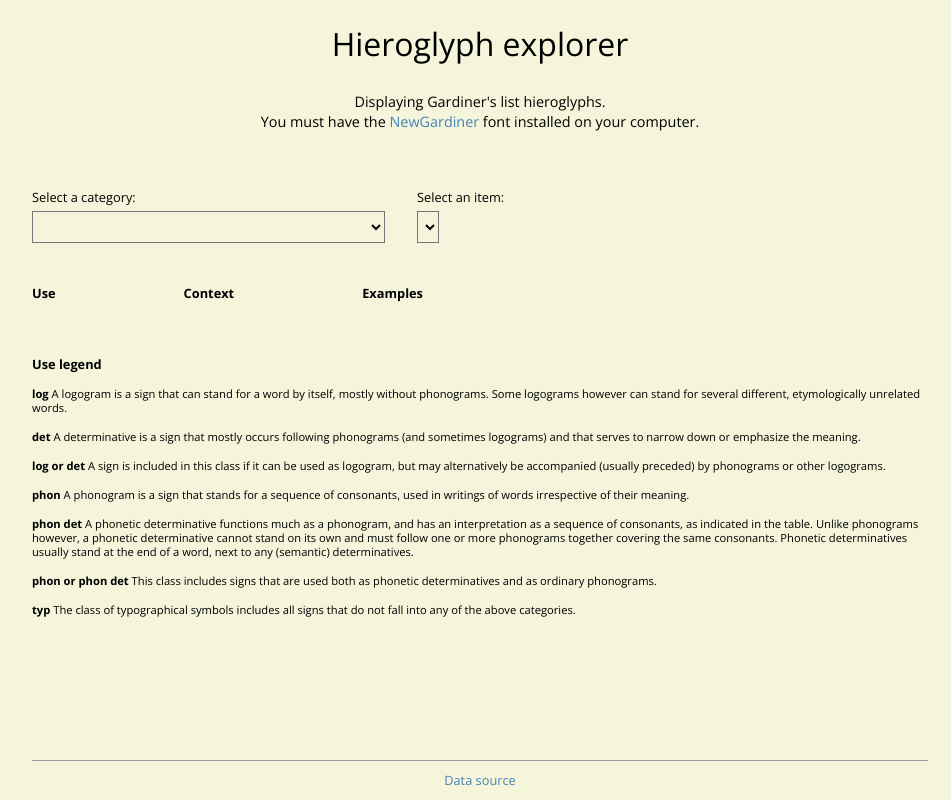
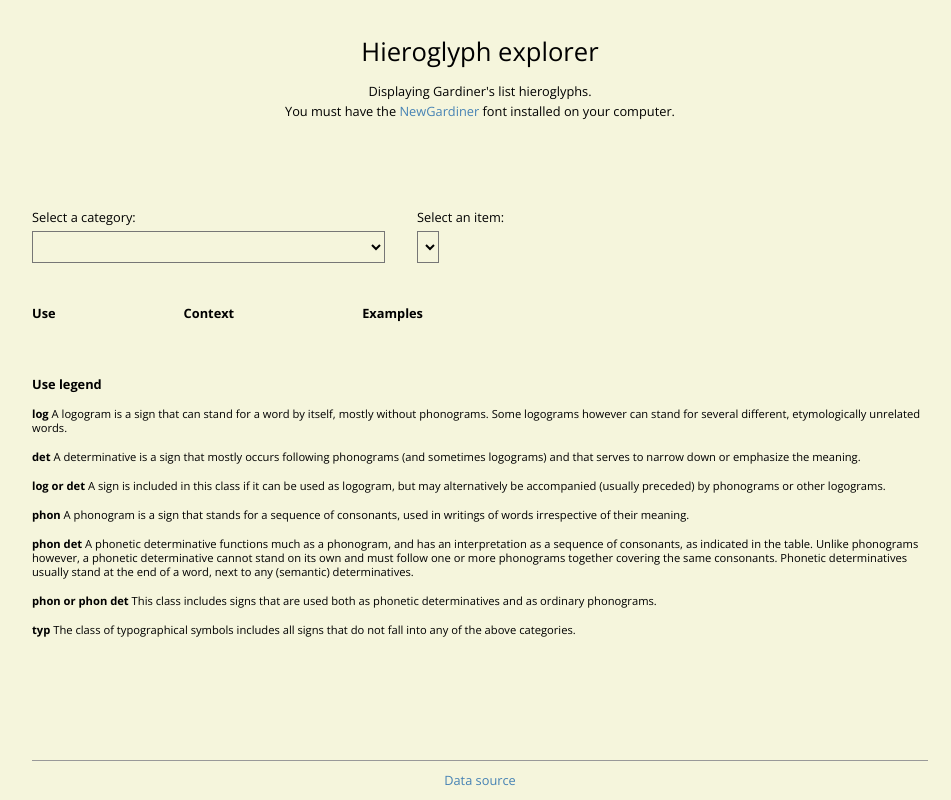
Before and after one commit to andreacorradi/hieroglyph-explorer, a website: page app/index.html in a window 1280 px wide. Shown: the whole page, without its empty margins (160-1111 px from the left). Drawn offline with nearby package versions, Linux system fonts and the light colour scheme.

Commit message:
layout fix

```diff
--- a/app/css/style.css
+++ b/app/css/style.css
@@ -16,7 +16,7 @@ body {
 
 main {
 	width: 100%;
-	height: 85vh;
+	height: 80vh;
 	display: flex;
 	justify-content: center;
 	align-items: center;
@@ -24,7 +24,7 @@ main {
 
 header {
 	width: 100%;
-	padding-top: 10vh;
+	margin-top: 5vh;
 	height: 10vh;
 	display: flex;
 	flex-direction: column;
@@ -33,12 +33,12 @@ header {
 }
 
 h1 {
-	font-size: 2rem;
+	font-size: 1.6rem;
 }
 
 h3 {
-	margin-top: 2rem;
-	font-size: 0.9rem;
+	margin-top: 1rem;
+	font-size: 0.8rem;
 	width: 40%;
 	line-height: 1.25rem;
 	text-align: center;
```
